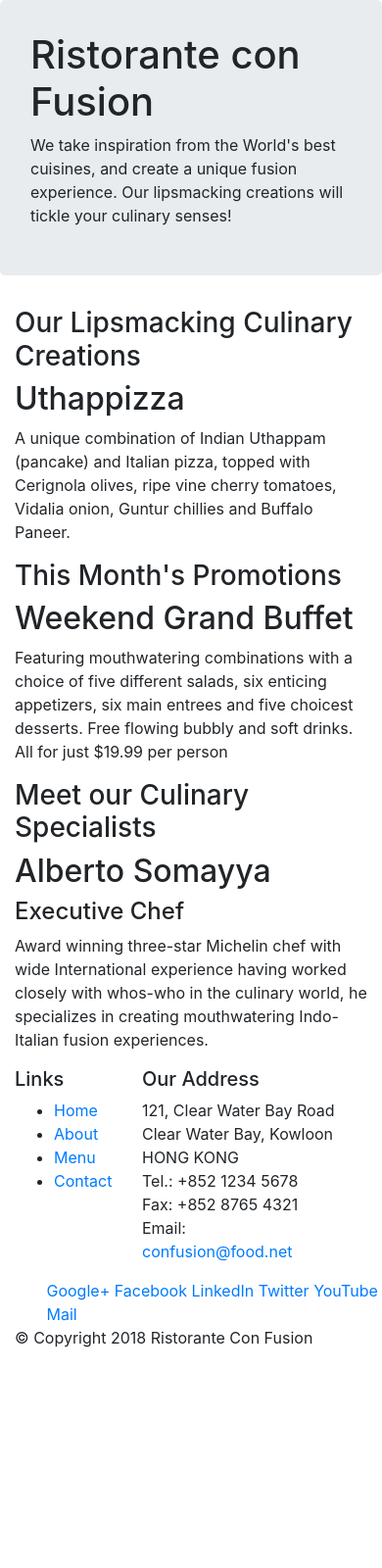
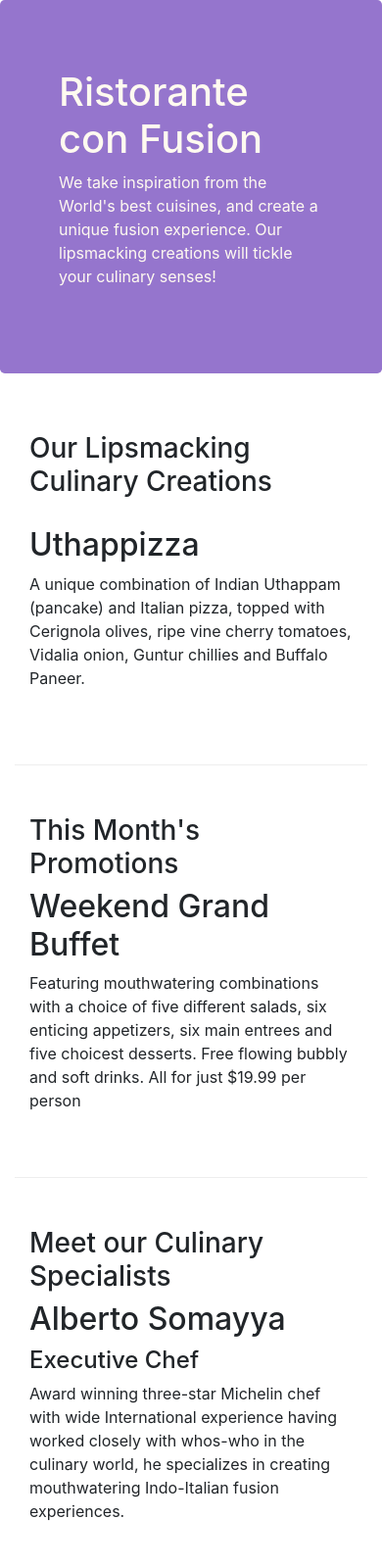
Before and after one commit to Ratnor/Bootstrap-Coursera, a website: page index.html in a window 390 px wide. Shown: the top 1600 px of the page at 98% size. Before the commit the page ends 1393 px from the top, so only its background shows below. Drawn offline with nearby package versions, Linux system fonts and the light colour scheme.

Commit message:
Responsive Design and Bootstrap Grid System Part 2

```diff
--- /dev/null
+++ b/css/styles.css
@@ -0,0 +1,30 @@
+.row-header {
+    margin: 0px auto;
+    padding: 0px auto;
+}
+
+.row-content{
+    margin: 0px auto;
+    padding: 50px 0px 50px 0px;
+    border-bottom: 1px ridge;
+    min-height: 400px;
+}
+
+.footer{
+    background-color: #d1c4E9;
+    margin: 0px auto;
+    padding: 20px 0px 20px 0px;
+}
+
+.jumbotron {
+    padding: 70px 30px 70px 30px;
+    margin: 0px auto;
+    background-color: #9575CD;
+    color: floralwhite;
+}
+
+.address {
+    font-size: 80%;
+    margin: 0px auto;
+    color: #0F0F0F;
+}
--- a/index.html
+++ b/index.html
@@ -9,6 +9,7 @@
 
     <!-- Bootstrap CSS-->
     <link rel="stylesheet" href="node_modules/bootstrap/dist/css/bootstrap.min.css">
+    <link rel="stylesheet" href="css/styles.css">
     <title>Ristorante Con Fusion</title>
 </head>
 
@@ -16,7 +17,7 @@
 
     <header class="jumbotron">
         <div class="container">
-            <div class="row">
+            <div class="row row-header">
                 <div class="col-12 col-sm-6">
                     <h1>Ristorante con Fusion</h1>
                     <p>We take inspiration from the World's best cuisines, and create a unique fusion experience. Our lipsmacking creations will tickle your culinary senses!</p>
@@ -28,7 +29,7 @@
     </header>
 
     <div class="container">
-        <div class="row">
+        <div class="row row-content align-items-center">
             <div class="col-12 col-sm-4 order-sm-last col-md-3">
                 <h3>Our Lipsmacking Culinary Creations</h3>
             </div>
@@ -39,7 +40,7 @@
         </div>
 
 
-        <div class="row">
+        <div class="row row-content align-items-center">
             <div class="col-12 col-sm-4 col-md-3">
                 <h3>This Month's Promotions</h3>
             </div>
@@ -49,7 +50,7 @@
             </div>
         </div>
 
-        <div class="row">
+        <div class="row row-content align-items-center">
             <div class="col-12 col-sm-4 order-sm-last col-md-3">
                 <h3>Meet our Culinary Specialists</h3>
             </div>
@@ -61,12 +62,12 @@
         </div>
     </div>
 
-    <footer>
+    <footer class="footer">
         <div class="container">
             <div class="row">
-                <div class="col-4 col-sm-2">
+                <div class="col-4 col-sm-2 align-content-center">
                     <h5>Links</h5>
-                    <ul>
+                    <ul class="list-unstyled">
                         <li><a href="#">Home</a></li>
                         <li><a href="#">About</a></li>
                         <li><a href="#">Menu</a></li>
@@ -84,8 +85,8 @@
 		              Email: <a href="mailto:confusion@food.net">confusion@food.net</a>
 		           </address>
                 </div>
-                <div class="col-12 offset-1 col-sm-4">
-                    <div>
+                <div class="col-12 offset-1 col-sm-4 align-self-center">
+                    <div class="text-center">
                         <a href="http://google.com/+">Google+</a>
                         <a href="http://www.facebook.com/profile.php?id=">Facebook</a>
                         <a href="http://www.linkedin.com/in/">LinkedIn</a>
@@ -95,7 +96,7 @@
                     </div>
                 </div>
            </div>
-           <div class="row">
+           <div class="row justify-content-center">
                 <div class="col-auto">
                     <p>© Copyright 2018 Ristorante Con Fusion</p>
                 </div>
```
